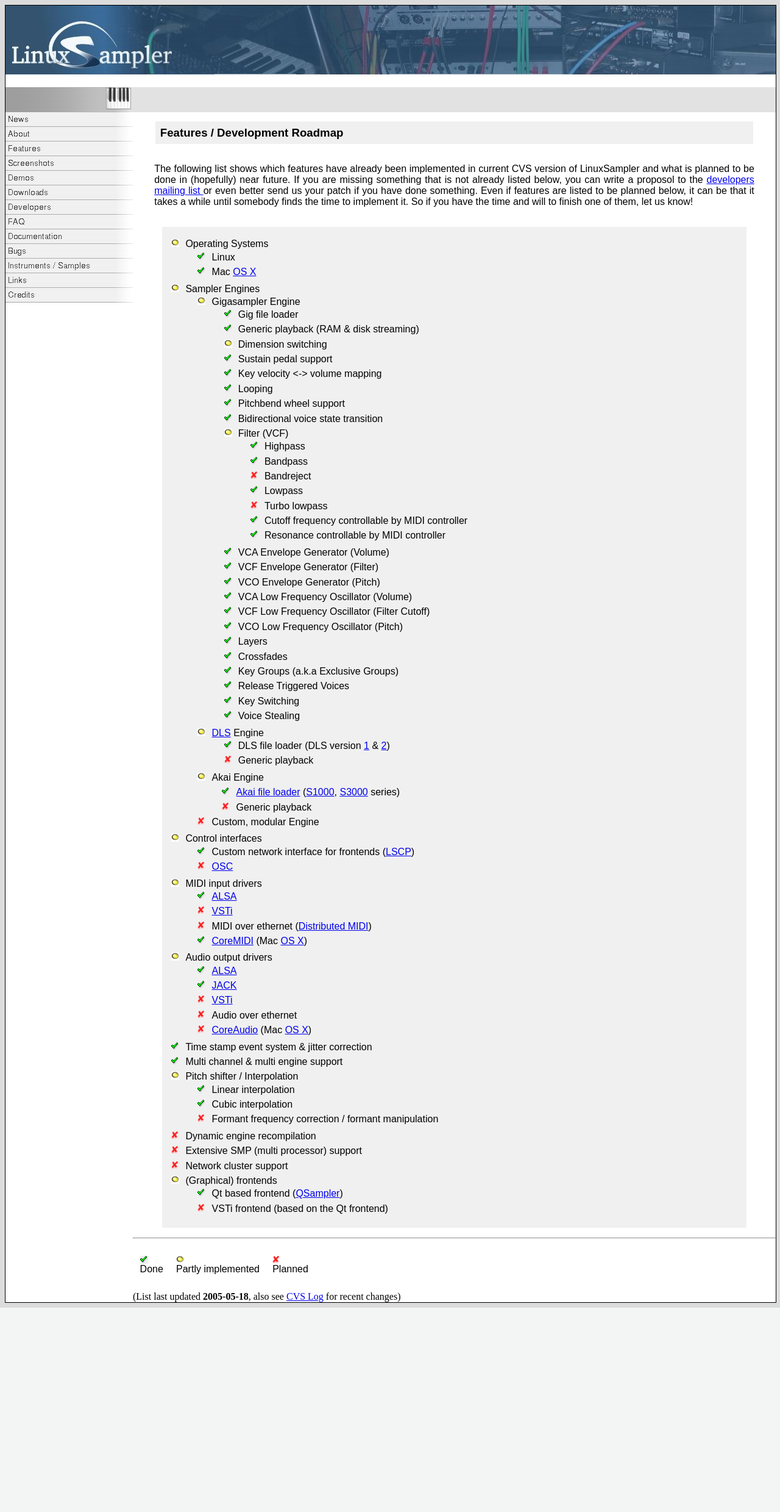
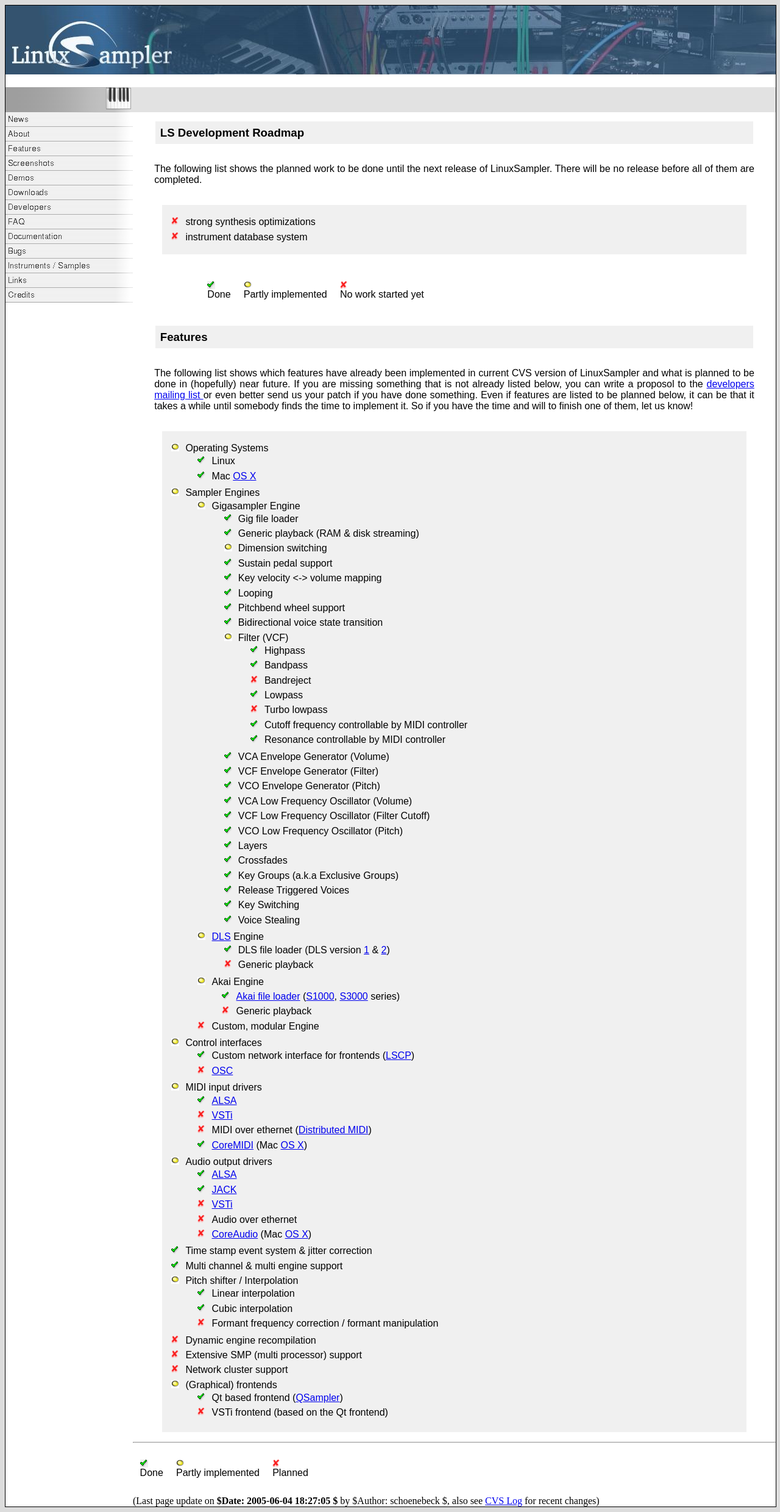
Before and after one commit to svn2github/linuxsampler-web, a PHP site: page /features.html in a window 1280 px wide. Shown: the whole page at 61% size. Before the commit the page ends 2144 px from the top, so only its background shows below. Run offline with PHP 8.4, Linux system fonts and the light colour scheme.

Commit message:
LS Roadmap added to Features site
git-svn-id: https://svn.linuxsampler.org/svn/web@610 d2c4447f-3961-4fff-bec3-96d84be9abe5

```diff
--- a/trunk/www.linuxsampler.org/features.html
+++ b/trunk/www.linuxsampler.org/features.html
@@ -121,8 +121,27 @@
 			</td><td valign=top width="100%">
 			<div id="contents">
 
-			<h2>Features / Development Roadmap</h2>
+			<h2>LS Development Roadmap</h2>
+			<p class="default">
+  			The following list shows the planned work to be done until the next
+			release of LinuxSampler. There will be no release before all of them
+			are completed.
+			</p>
 
+			<ol class="default">
+			    <li class="false">strong synthesis optimizations</li>
+				<li class="false">instrument database system</li>
+			</ol>
+
+			<table class="default">
+				<tr>
+					<td class="default"><img src="gfx/okay_green.png" alt="Done" width="13" height="13" border="1"> Done </td>
+					<td class="default"><img src="gfx/yellow_light.png" alt="Partly implemented" width="13" height="13" border="1"> Partly implemented </td>
+					<td class="default"><img src="gfx/x.png" alt="Not started yet" width="13" height="13" border="1"> No work started yet </td>
+				</tr>
+			</table>
+
+			<h2>Features</h2>
 			<p class="default">
   			The following list shows which features have already been implemented in
 			current CVS version of LinuxSampler and what is planned to be done in
@@ -253,7 +272,8 @@
 			</p>
 
 			<p>
-			 (List last updated <b>2005-05-18</b>, also see <a href="http://www.linuxsampler.org">CVS Log</a> for recent changes)
+			 (Last page update on <b>$Date: 2005-06-04 18:27:05 $</b> by $Author: schoenebeck $,
+			 also see <a href="http://www.linuxsampler.org">CVS Log</a> for recent changes)
 			</p>
 
 	  	</div>
--- a/trunk/www.linuxsampler.org/index.css
+++ b/trunk/www.linuxsampler.org/index.css
@@ -56,6 +56,19 @@ table th {
 	padding-right: 3px;
 	padding-top: 3px;
 	padding-bottom: 3px;
+	}
+
+table.default {
+	font-size: 12pt;
+	font-family: sans-serif;
+	text-align: justify;
+	font-style: normal;
+	font-weight: normal;
+	padding: 1em 2.2em;
+	}
+
+td.default {
+	padding: 0.6em;
 	}
 
 .formatmatrix {
```
